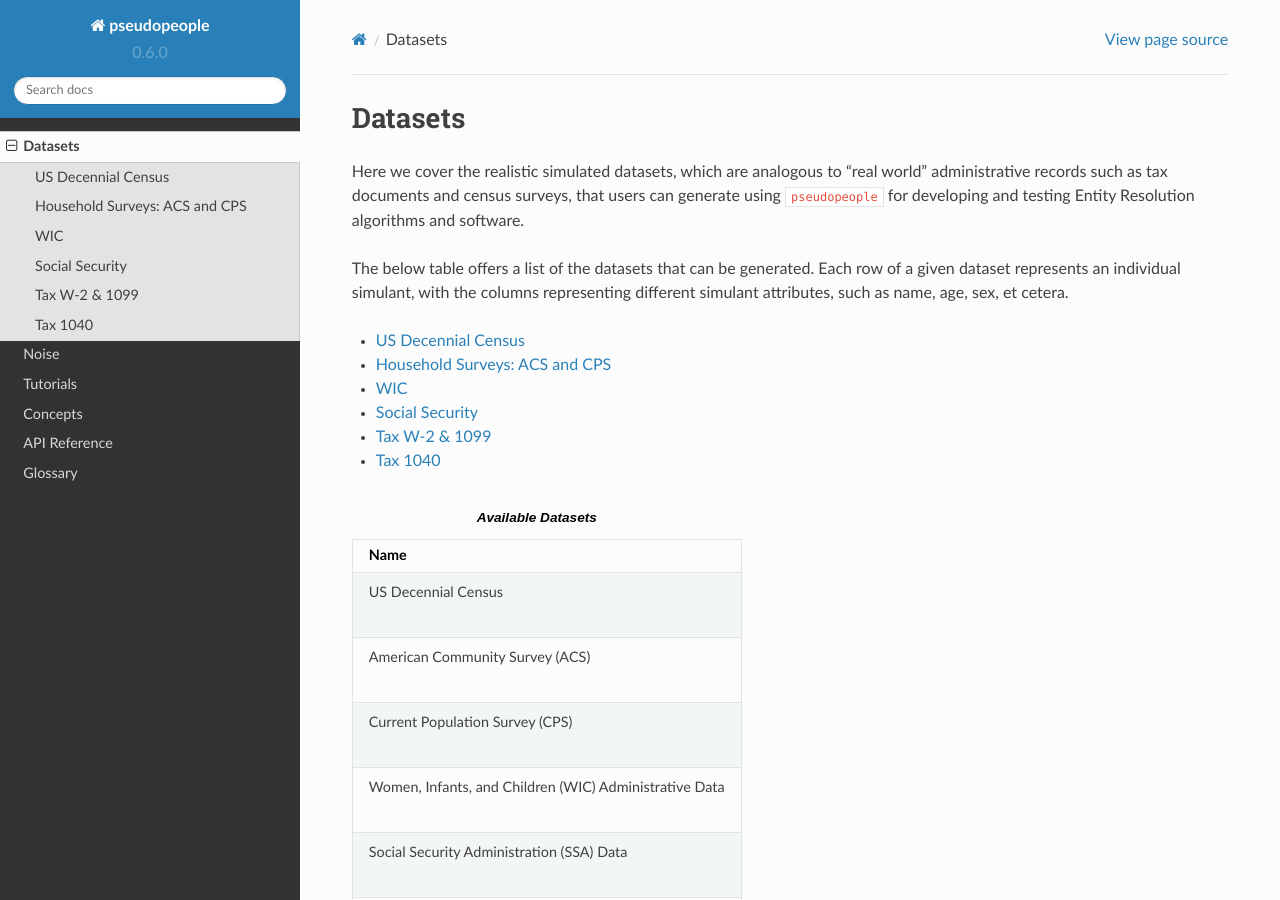
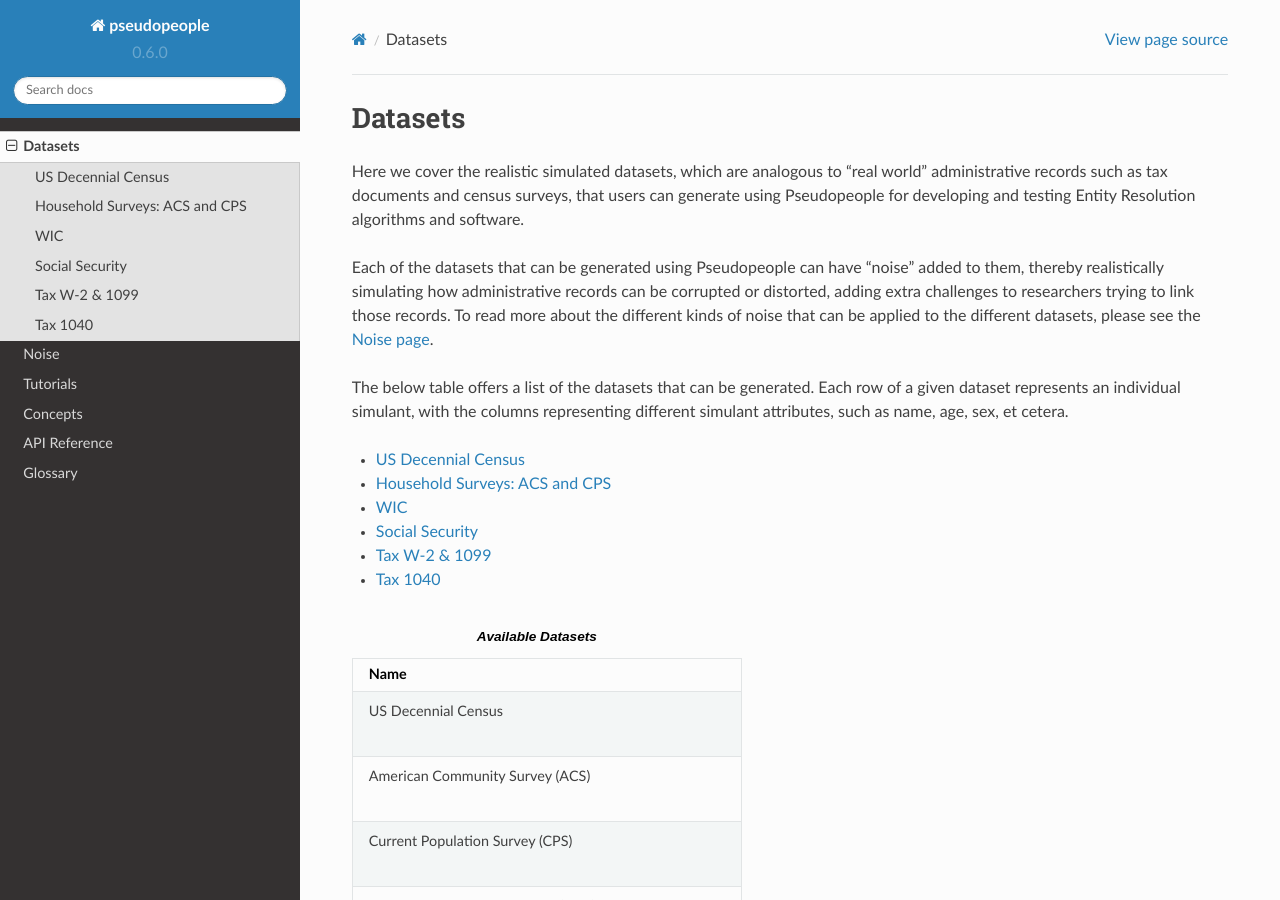
Before and after one commit to ihmeuw/pseudopeople, a Sphinx documentation site: the page built from docs/source/datasets/index.rst, in a window 1280 px wide and 900 px high. Built offline with Sphinx 7.4.7 and the Read the Docs theme 2.0.0, drawn with Linux system fonts in a browser that asks for light colours.

Commit message:
adding link to noise page at beginning of page

```diff
--- a/docs/source/datasets/index.rst
+++ b/docs/source/datasets/index.rst
@@ -5,8 +5,12 @@ Datasets
 ========
 
 Here we cover the realistic simulated datasets, which are analogous to "real world" administrative records such as tax documents
-and census surveys, that users can generate using :code:`pseudopeople` for developing and testing Entity Resolution algorithms
+and census surveys, that users can generate using Pseudopeople for developing and testing Entity Resolution algorithms
 and software.
+
+Each of the datasets that can be generated using Pseudopeople can have "noise" added to them, thereby realistically
+simulating how administrative records can be corrupted or distorted, adding extra challenges to researchers trying to link those
+records. To read more about the different kinds of noise that can be applied to the different datasets, please see the `Noise page <https://pseudopeople.readthedocs.io/en/latest/noise_functions/index.html#noise-functions>`_.
 
 The below table offers a list of the datasets that can be generated. Each row of a given dataset represents
 an individual simulant, with the columns representing different simulant attributes, such as name, age, sex, et cetera.
```
